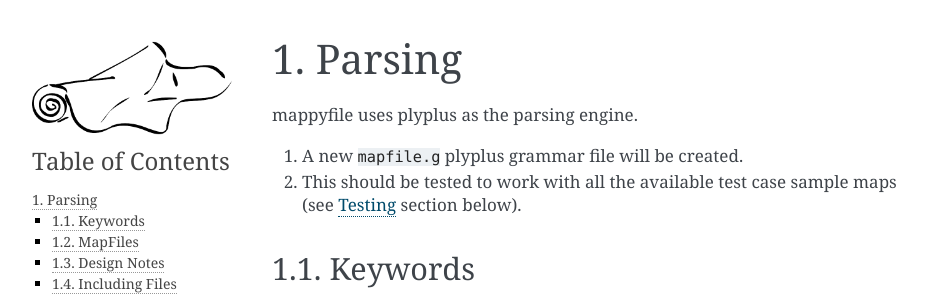
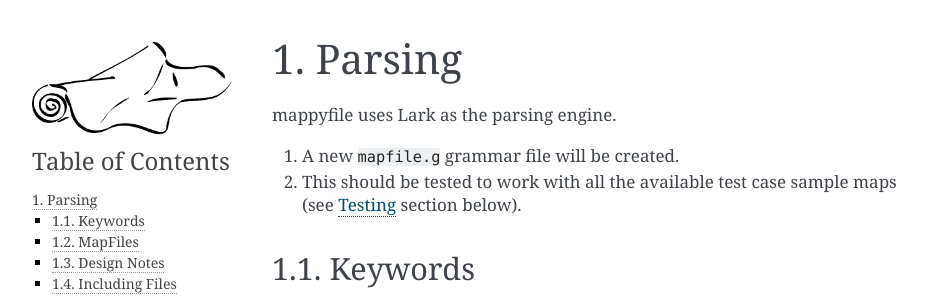
Before and after one commit to geographika/mappyfile, a Sphinx documentation site: the page built from docs/parser.rst, in a window 1280 px wide and 900 px high. Shown: the top 297 px of the window, without its empty margins (148-1096 px from the left). Built offline with Sphinx 7.4.7, drawn with Linux system fonts in a browser that asks for light colours.

Commit message:
Update docs to reference Lark

```diff
--- a/docs/parser.rst
+++ b/docs/parser.rst
@@ -1,9 +1,9 @@
 Parsing
 =======
 
-mappyfile uses plyplus as the parsing engine.
+mappyfile uses Lark as the parsing engine.
 
-#. A new ``mapfile.g`` plyplus grammar file will be created.
+#. A new ``mapfile.g`` grammar file will be created.
 #. This should be tested to work with all the available test case sample maps (see :ref:`testing` section below).
 
 Keywords
```
